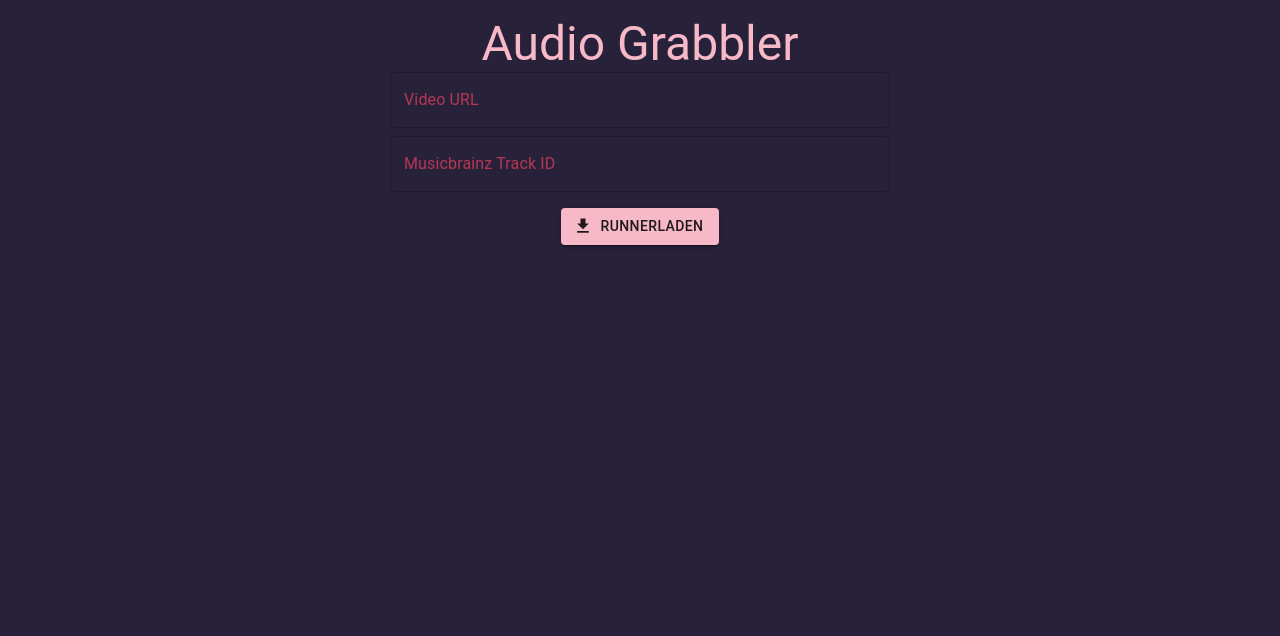
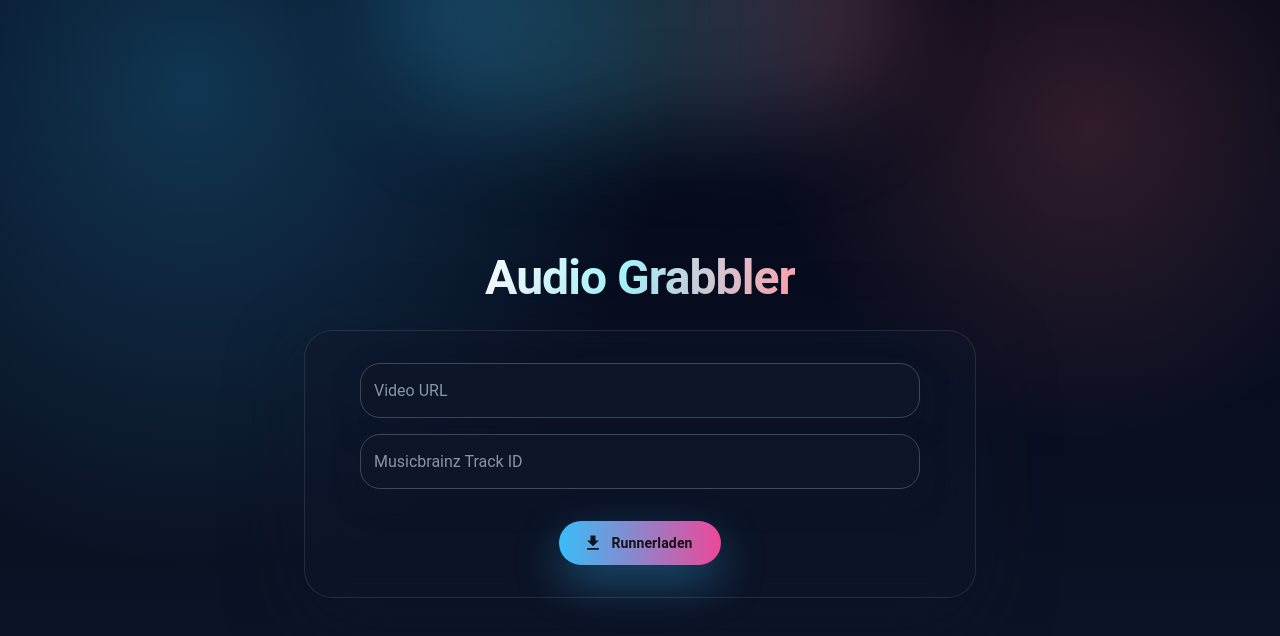
Before and after one commit to TimHi/grabbler, a Next.js app in the folder frontend/: page / in a window 1280 px wide. Shown: the top 636 px of the page. Built offline with nearby package versions, Linux system fonts and the light colour scheme.

Commit message:
css changes

```diff
--- a/frontend/app/components/VideoForm.tsx
+++ b/frontend/app/components/VideoForm.tsx
@@ -1,7 +1,4 @@
-import { Download } from "@mui/icons-material";
-import { Button, CircularProgress, Typography } from "@mui/material";
 import TextField from "@mui/material/TextField";
-import { useState } from "react";
 
 
 export interface VideoProps {
@@ -12,14 +9,9 @@ export interface VideoProps {
 export default function VideoForm(props: VideoProps) {
 
     return (
-        <div className="flex flex-col items-center min-w-full min-h-full gap-2">
-            <TextField sx={{
-                minWidth: 500
-            }} id="outlined-basic" onChange={(v) => props.setURL(v.target.value)} variant="outlined" placeholder="youtube.com/bla" label="Video URL" />
-            <TextField sx={{
-                                minWidth: 500,
-                                color: '#f7b9c7'
-                            }} id="outlined-basic" onChange={(v) => props.setMusicBrainzId(v.target.value)} variant="outlined" placeholder="e.g. 12a5b094-3804-4c97-82b8-9c7cc5d4f4ab" label="Musicbrainz Track ID" />
+        <div className="video-form">
+            <TextField id="outlined-basic" onChange={(v) => props.setURL(v.target.value)} variant="outlined" placeholder="youtube.com/bla" label="Video URL" />
+            <TextField id="outlined-basic" onChange={(v) => props.setMusicBrainzId(v.target.value)} variant="outlined" placeholder="e.g. 12a5b094-3804-4c97-82b8-9c7cc5d4f4ab" label="Musicbrainz Track ID" />
         </div>
     );
 }
--- a/frontend/app/globals.css
+++ b/frontend/app/globals.css
@@ -3,3 +3,92 @@
 @import '@fontsource/roboto/400.css';
 @import '@fontsource/roboto/500.css';
 @import '@fontsource/roboto/700.css';
+
+:root {
+  color-scheme: dark;
+}
+
+.app-shell {
+  position: relative;
+  min-height: 100vh;
+  overflow: hidden;
+  padding: 1.5rem;
+  color: #f8fafc;
+  background:
+    radial-gradient(1200px circle at 15% 10%, rgba(56, 189, 248, 0.25), transparent 40%),
+    radial-gradient(900px circle at 85% 15%, rgba(248, 113, 113, 0.18), transparent 35%),
+    linear-gradient(180deg, rgba(2, 6, 23, 0.95), rgba(15, 23, 42, 0.98));
+}
+
+.app-glow {
+  position: absolute;
+  top: -8rem;
+  left: 50%;
+  height: 16rem;
+  width: 32rem;
+  transform: translateX(-50%);
+  border-radius: 999px;
+  background: linear-gradient(90deg, rgba(56, 189, 248, 0.25), rgba(103, 232, 249, 0.2), rgba(251, 113, 133, 0.25));
+  filter: blur(48px);
+  pointer-events: none;
+}
+
+.app-main {
+  position: relative;
+  z-index: 1;
+  min-height: 100vh;
+  display: flex;
+  flex-direction: column;
+  align-items: center;
+  justify-content: center;
+  gap: 1.5rem;
+}
+
+.app-title {
+  text-align: center;
+  background: linear-gradient(90deg, #f8fafc, #a5f3fc 45%, #fda4af);
+  -webkit-background-clip: text;
+  background-clip: text;
+  color: transparent;
+}
+
+.app-card {
+  width: 100%;
+  max-width: 42rem;
+  border-radius: 1.75rem;
+  border: 1px solid rgba(255, 255, 255, 0.1);
+  background: rgba(15, 23, 42, 0.5);
+  padding: 2rem;
+  box-shadow: 0 20px 80px rgba(15, 23, 42, 0.45);
+  backdrop-filter: blur(22px);
+}
+
+.status-text {
+  margin-bottom: 0.5rem;
+  text-align: center;
+  color: rgba(226, 232, 240, 0.9);
+}
+
+.status-text--success {
+  color: rgba(187, 247, 208, 0.95);
+}
+
+.status-text--error {
+  color: rgba(251, 113, 133, 0.95);
+}
+
+.status-spinner {
+  color: rgba(94, 234, 212, 0.9);
+}
+
+.video-form {
+  display: flex;
+  flex-direction: column;
+  align-items: center;
+  width: 100%;
+  gap: 1rem;
+}
+
+.video-form .MuiTextField-root {
+  width: min(100%, 560px);
+}
--- a/frontend/app/page.tsx
+++ b/frontend/app/page.tsx
@@ -43,16 +43,16 @@ export default function Home() {
       case STATUS.READY: return <Button variant="contained" startIcon={<Download />} onClick={() => downloadVideo()}>
         Runnerladen
       </Button>;
-      case STATUS.DOWNLOADING: return <CircularProgress color="secondary" />;
+      case STATUS.DOWNLOADING: return <CircularProgress className="status-spinner" />;
       case STATUS.FINISHED: return (
         <div>
-          <Typography>Download successfull! 👺</Typography>
+          <Typography className="status-text status-text--success">Download successfull! 👺</Typography>
           <Button variant="contained" startIcon={<Download />} onClick={() => downloadVideo()}>Download</Button>
         </div>
       )
       case STATUS.ERROR: return (
         <>
-          <Typography>Error downloading 🥴</Typography>
+          <Typography className="status-text status-text--error">Error downloading 🥴</Typography>
           <Button variant="contained" startIcon={<Download />} onClick={() => downloadVideo()}>
             Try again 🤠
           </Button>
@@ -63,14 +63,21 @@ export default function Home() {
   return (
     <ThemeProvider theme={theme}>
       <CssBaseline />
-      <div className="flex min-h-screen flex-col p-4">
-        <main className="flex flex-col min-h-screen w-full items-center">
-          <Typography color="textPrimary" variant="h3">Audio Grabbler</Typography>
-            <VideoForm setURL={(e: string) => setVideoUrl(e)} setMusicBrainzId={(e: string) => setMusicBrainzId(e)}></VideoForm>
-            <YoutubeVideo videoURL={videoUrl}></YoutubeVideo>
-            <div className="pt-4">
-              {getStatusText()}
+      <div className="app-shell">
+        <div className="app-glow" />
+        <main className="app-main">
+          <Typography variant="h3" className="app-title">
+            Audio Grabbler
+          </Typography>
+          <div className="app-card">
+            <div className="flex flex-col gap-6">
+              <VideoForm setURL={(e: string) => setVideoUrl(e)} setMusicBrainzId={(e: string) => setMusicBrainzId(e)}></VideoForm>
+              <YoutubeVideo videoURL={videoUrl}></YoutubeVideo>
+              <div className="flex items-center justify-center pt-2">
+                {getStatusText()}
+              </div>
             </div>
+          </div>
         </main>
       </div>
     </ThemeProvider>
--- a/frontend/app/theme.tsx
+++ b/frontend/app/theme.tsx
@@ -1,24 +1,92 @@
 import { createTheme, ThemeOptions } from "@mui/material";
-
 
 const themeOptions: ThemeOptions = {
   palette: {
     primary: {
-      main: '#f7b9c7',
+      main: "#38bdf8"
     },
     secondary: {
-      main: '#f50057',
+      main: "#fb7185"
     },
     background: {
-      default: '#272139',
-      paper: '#2b2a2a',
+      default: "#0f172a",
+      paper: "#0b1120"
     },
     text: {
-        primary: '#f7b9c7',
-        secondary: '#b73856',
-
+      primary: "#f8fafc",
+      secondary: "#cbd5f5"
     }
   },
+  shape: {
+    borderRadius: 20
+  },
+  typography: {
+    fontFamily: "\"Space Grotesk\", \"Roboto\", system-ui, -apple-system, sans-serif",
+    h3: {
+      fontWeight: 700,
+      letterSpacing: "-0.02em"
+    },
+    button: {
+      fontWeight: 600,
+      textTransform: "none",
+      letterSpacing: "0.01em"
+    }
+  },
+  components: {
+    MuiButton: {
+      styleOverrides: {
+        root: {
+          borderRadius: 999,
+          paddingLeft: "28px",
+          paddingRight: "28px",
+          paddingTop: "10px",
+          paddingBottom: "10px"
+        },
+        contained: {
+          background: "linear-gradient(90deg, rgba(56,189,248,1) 0%, rgba(236,72,153,1) 100%)",
+          boxShadow: "0 18px 45px rgba(56,189,248,0.35)",
+          "&:hover": {
+            background: "linear-gradient(90deg, rgba(14,165,233,1) 0%, rgba(248,113,113,1) 100%)"
+          }
+        }
+      }
+    },
+    MuiOutlinedInput: {
+      styleOverrides: {
+        root: {
+          borderRadius: 20,
+          backgroundColor: "rgba(15, 23, 42, 0.75)",
+          boxShadow: "0 12px 30px rgba(15, 23, 42, 0.35)",
+          backdropFilter: "blur(10px)",
+          "&:hover .MuiOutlinedInput-notchedOutline": {
+            borderColor: "rgba(148, 163, 184, 0.55)"
+          },
+          "&.Mui-focused .MuiOutlinedInput-notchedOutline": {
+            borderColor: "rgba(56, 189, 248, 0.75)",
+            boxShadow: "0 0 0 2px rgba(56, 189, 248, 0.2)"
+          }
+        },
+        notchedOutline: {
+          borderColor: "rgba(148, 163, 184, 0.35)"
+        },
+        input: {
+          color: "rgba(248, 250, 252, 0.95)",
+          paddingTop: "16px",
+          paddingBottom: "16px"
+        }
+      }
+    },
+    MuiInputLabel: {
+      styleOverrides: {
+        root: {
+          color: "rgba(148, 163, 184, 0.9)",
+          "&.Mui-focused": {
+            color: "rgba(125, 211, 252, 0.95)"
+          }
+        }
+      }
+    }
+  }
 };
 
 const theme = createTheme(themeOptions);
```
